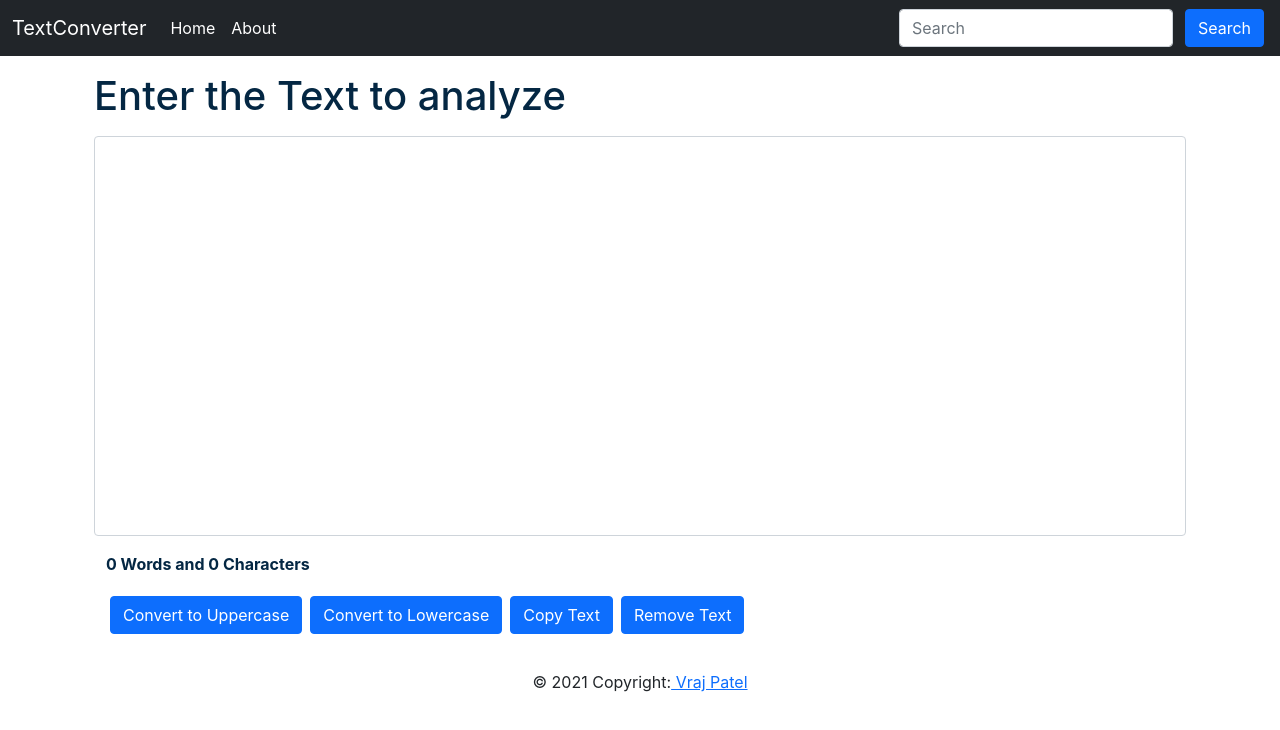
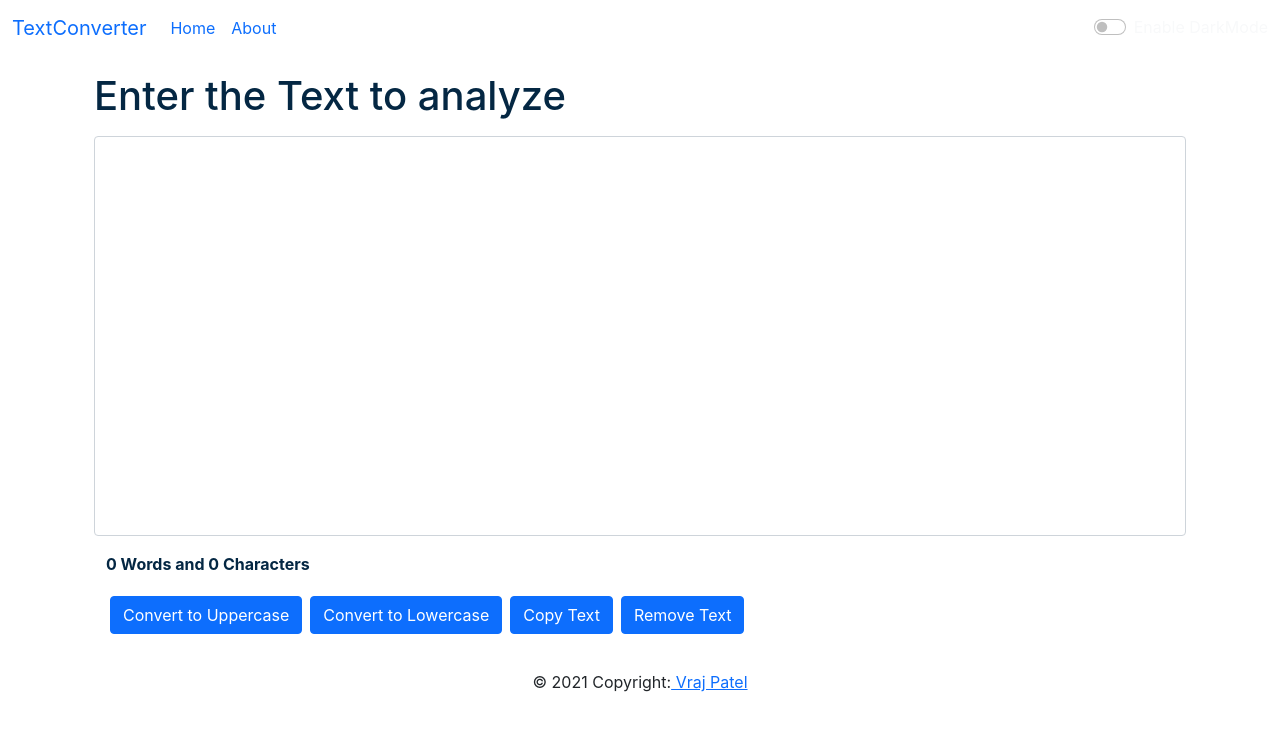
Before and after one commit to vrajkmrpatel/ReactWebsite, a React (Create React App) app: page / in a window 1280 px wide. Shown: the top 730 px of the page. Built offline with nearby package versions, Linux system fonts and the light colour scheme.

Commit message:
Update Navbar.js

```diff
--- a/src/components/Navbar.js
+++ b/src/components/Navbar.js
@@ -1,88 +1,44 @@
-import React from "react";
+import React from 'react'
+import PropTypes from 'prop-types'
 
 export default function Navbar(props) {
     return (
-    <div>
-      <nav className="navbar navbar-expand-lg navbar-dark bg-dark">
+        <nav className={`navbar navbar-expand-lg navbar-${props.mode} bg-${props.mode}`}>
             <div className="container-fluid">
-          <a className="navbar-brand" href="/">
-         {props.title}
-          </a>
-          <button
-            className="navbar-toggler"
-            type="button"
-            data-bs-toggle="collapse"
-            data-bs-target="/navbarSupportedContent"
-            aria-controls="navbarSupportedContent"
-            aria-expanded="false"
-            aria-label="Toggle navigation"
-          >
+                <a className="navbar-brand" href="/">{props.title}</a>
+                <button className="navbar-toggler" type="button" data-bs-toggle="collapse" data-bs-target="#navbarSupportedContent" aria-controls="navbarSupportedContent" aria-expanded="false" aria-label="Toggle navigation">
                     <span className="navbar-toggler-icon"></span>
                 </button>
                 <div className="collapse navbar-collapse" id="navbarSupportedContent">
                     <ul className="navbar-nav me-auto mb-2 mb-lg-0">
                         <li className="nav-item">
-                <a className="nav-link active" aria-current="page" href="/">
-                 Home
-                </a>
+                            <a className="nav-link active" aria-current="page" href="/">Home</a>
                         </li>
                         <li className="nav-item">
-                <a className="nav-link active" href="/">
-                  About
-                </a>
-              </li>
-              {/* <li className="nav-item dropdown">
-                <a
-                  className="nav-link dropdown-toggle"
-                  href="/"
-                  id="navbarDropdown"
-                  role="button"
-                  data-bs-toggle="dropdown"
-                  aria-expanded="false"
-                >
-                  Dropdown
-                </a>
-                <ul className="dropdown-menu" aria-labelledby="navbarDropdown">
-                  <li>
-                    <a className="dropdown-item" href="/">
-                      Action
-                    </a>
-                  </li>
-                  <li>
-                    <a className="dropdown-item" href="/">
-                      Another action
-                    </a>
-                  </li>
-                  <li> */}
-                    {/* <hr className="dropdown-divider" />
-                  </li>
-                  <li>
-                    <a className="dropdown-item" href="/">
-                      Something else here
-                    </a>
+                            <a className="nav-link" href="/">{props.aboutText}</a>
                         </li>
                     </ul>
-              </li>
-              <li className="nav-item">
-                <a className="nav-link disabled">Disabled</a>
-              </li> */}
-            </ul>
-            <form className="d-flex">
-              <input
-                className="form-control me-2"
-                type="search"
-                placeholder="Search"
-                aria-label="Search"
-              />
-              <button className="btn btn-primary mx-1" type="submit">
-                Search
-              </button>
-              {/* <button className="btn btn-primary mx-1" type="submit">Sign-up</button>
-        <button className="btn btn-primary mx-1" type="submit">Log-in</button> */}
-            </form>
+                    {/* <form className="d-flex">
+                        <input className="form-control me-2" type="search" placeholder="Search" aria-label="Search" />
+                        <button cla
+                        ssName="btn btn-primary" type="submit">Search</button>
+                    </form> */}
+                    <div className={`form-check form-switch text-${props.mode==='light'?'dark':'light'}`}>
+                        <input className="form-check-input" onClick={props.toggleMode} type="checkbox" id="flexSwitchCheckDefault"/>
+                        <label className="form-check-label" htmlFor="flexSwitchCheckDefault">Enable DarkMode</label>
+                    </div>
                 </div>
             </div>
         </nav>
-    </div>
-  );
+    )
 }
+
+Navbar.propTypes = {
+    title: PropTypes.string.isRequired,
+    aboutText: PropTypes.string.isRequired
+}
+
+Navbar.defaultProps = {
+    title: 'Set title here',
+    aboutText: 'About'
+  };
```
Lines whose indentation alone changed are shown as unchanged.
